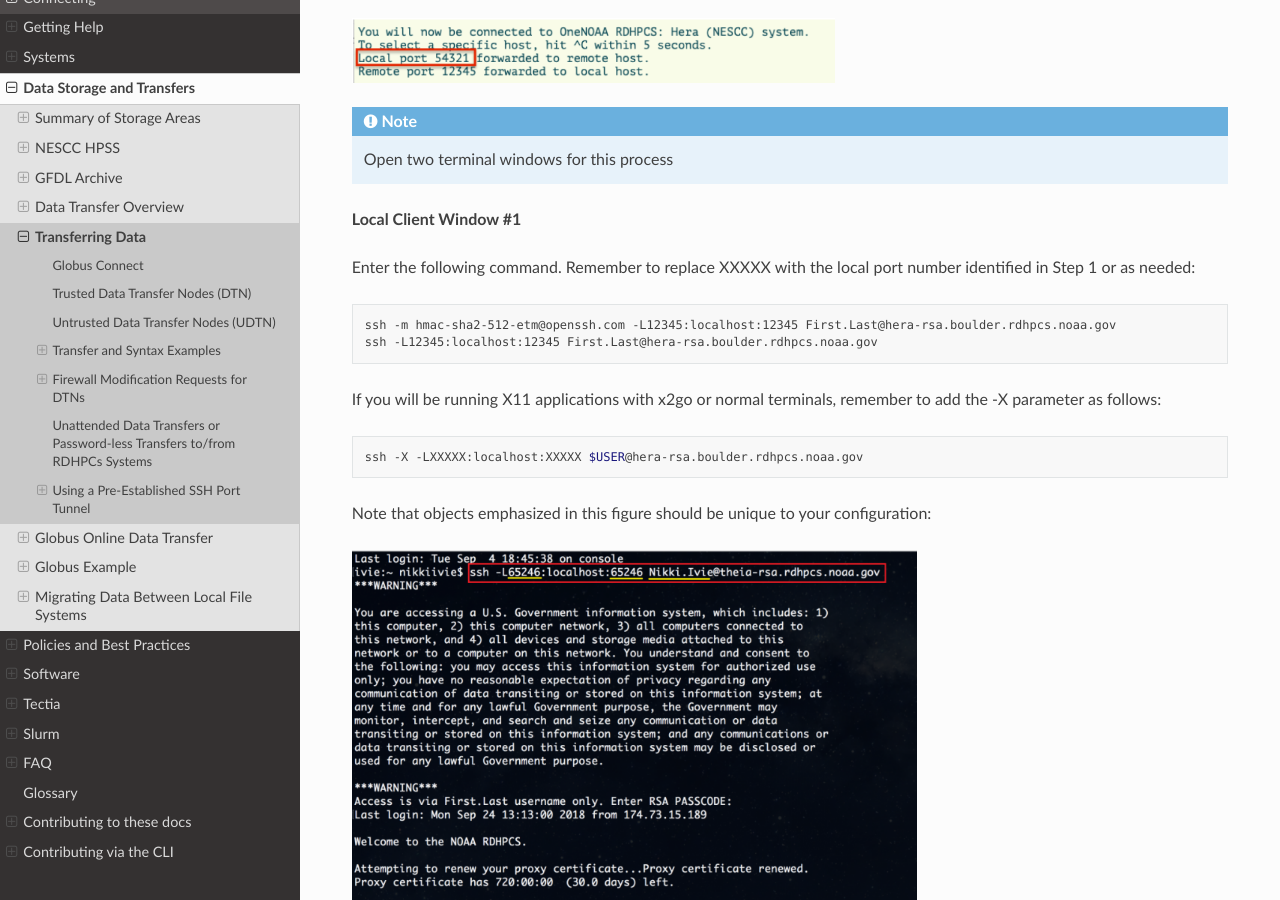
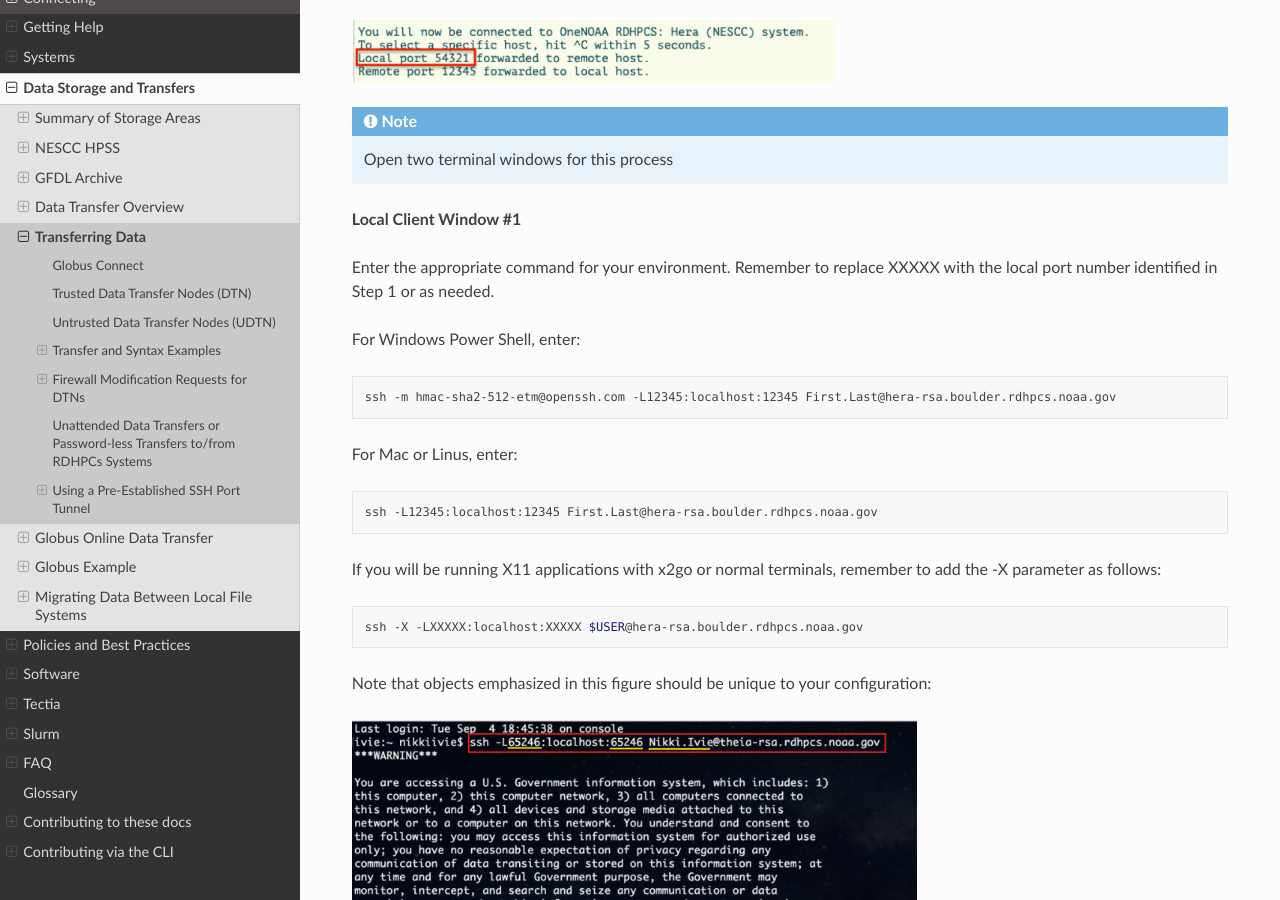
Before and after one commit to NOAA-RDHPCS/noaa-rdhpcs.github.io, a Sphinx documentation site: the page built from source/data/transferring_data.rst, in a window 1280 px wide and 900 px high, scrolled down 6582 px. Built offline with Sphinx 7.4.7 and the Read the Docs theme 3.1.0, drawn with Linux system fonts in a browser that asks for light colours.

Commit message:
distinguish Windows from Mac/Linus command

```diff
--- a/source/data/transferring_data.rst
+++ b/source/data/transferring_data.rst
@@ -384,12 +384,19 @@ Hera.
 
 **Local Client Window #1**
 
-Enter the following command. Remember to replace XXXXX with the local port
-number identified in Step 1 or as needed:
+Enter the appropriate command for your environment. Remember to replace XXXXX
+with the local port number identified in Step 1 or as needed.
+
+For Windows Power Shell, enter:
 
 .. code-block:: shell
 
      ssh -m hmac-sha2-512-etm@openssh.com -L12345:localhost:12345 First.Last@hera-rsa.boulder.rdhpcs.noaa.gov
+
+For Mac or Linus, enter:
+
+.. code-block:: shell
+
      ssh -L12345:localhost:12345 First.Last@hera-rsa.boulder.rdhpcs.noaa.gov
 
 If you will be running X11 applications with x2go or normal terminals,
```
